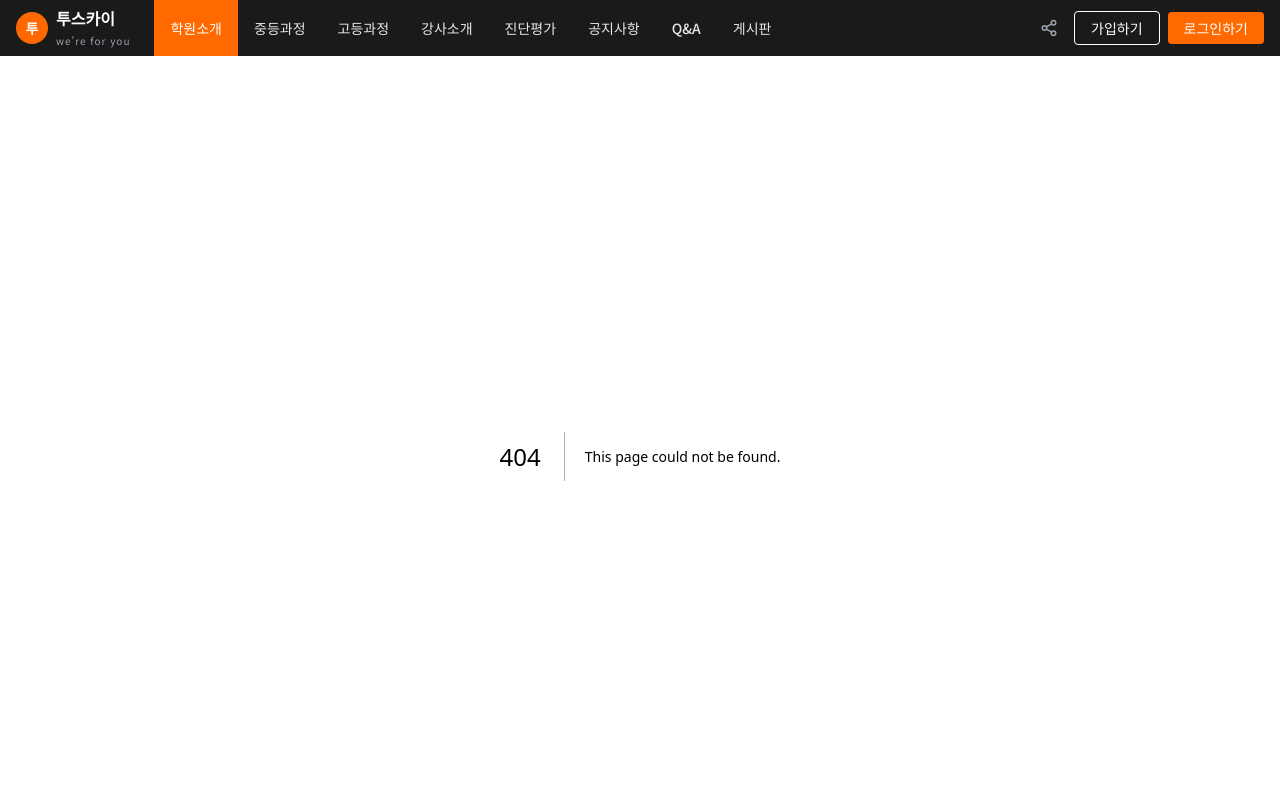
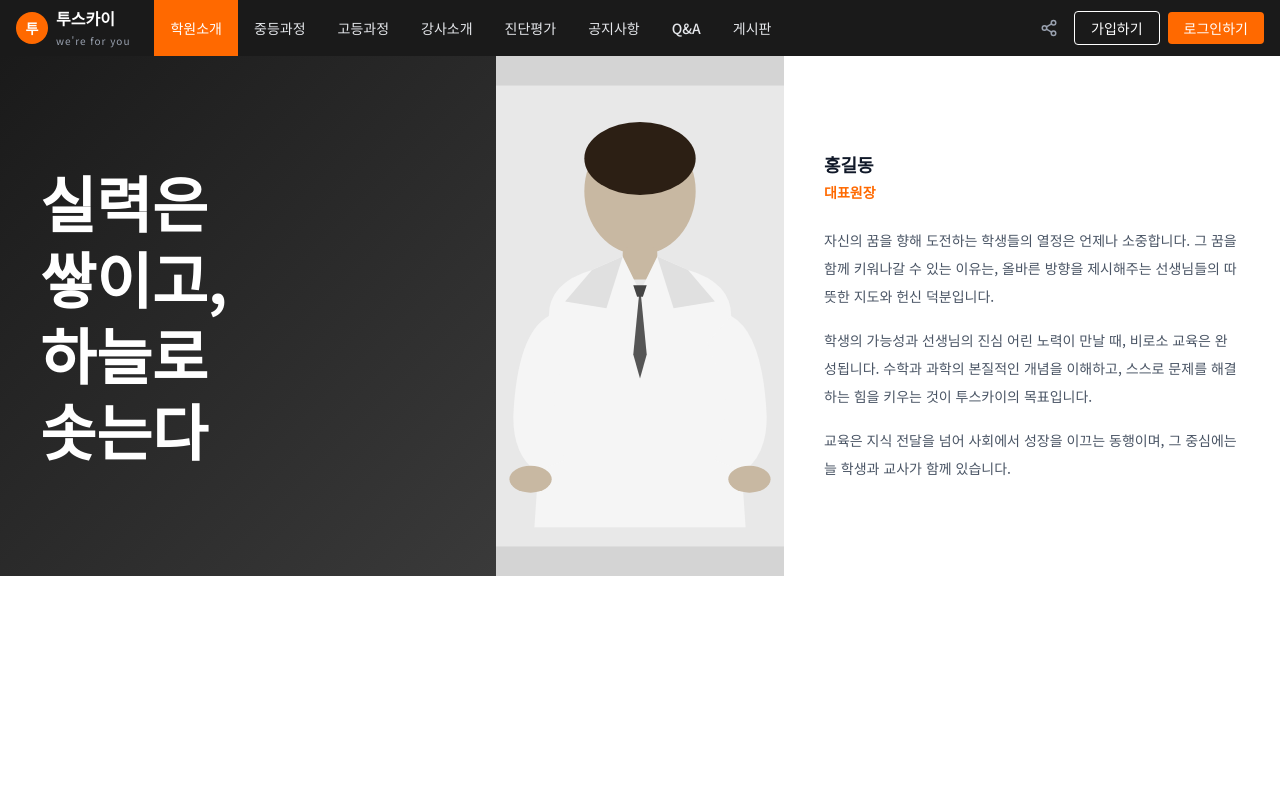
Before and after one commit to jootang2/two-sky, a Next.js app: page /about/intro in a window 1280 px wide. Before the commit this address had no page. Shown: the top 800 px of the page. Built offline with nearby package versions, Linux system fonts and the light colour scheme.

Commit message:
feat: 인사말/연혁 페이지 추가 (/about/intro)

```diff
--- /dev/null
+++ b/app/about/intro/page.tsx
@@ -0,0 +1,112 @@
+import Image from "next/image";
+
+// ─── 수정 포인트 ───────────────────────────────────────────
+const CONTENT = {
+  slogan: ["실력은", "쌓이고,", "하늘로", "솟는다"],   // 좌측 대형 슬로건 (줄 단위 배열)
+
+  director: {
+    name: "홍길동",
+    title: "대표원장",
+    photo: null as string | null,                     // 실제 사진: "/images/director.png"
+    paragraphs: [
+      "자신의 꿈을 향해 도전하는 학생들의 열정은 언제나 소중합니다. 그 꿈을 함께 키워나갈 수 있는 이유는, 올바른 방향을 제시해주는 선생님들의 따뜻한 지도와 헌신 덕분입니다.",
+      "학생의 가능성과 선생님의 진심 어린 노력이 만날 때, 비로소 교육은 완성됩니다. 수학과 과학의 본질적인 개념을 이해하고, 스스로 문제를 해결하는 힘을 키우는 것이 투스카이의 목표입니다.",
+      "교육은 지식 전달을 넘어 사회에서 성장을 이끄는 동행이며, 그 중심에는 늘 학생과 교사가 함께 있습니다.",
+    ],
+  },
+};
+// ────────────────────────────────────────────────────────────
+
+function DirectorPhotoPlaceholder() {
+  return (
+    <svg viewBox="0 0 300 480" fill="none" xmlns="http://www.w3.org/2000/svg" className="w-full h-full">
+      {/* 배경 */}
+      <rect width="300" height="480" fill="#e8e8e8" />
+      {/* Head */}
+      <ellipse cx="150" cy="110" rx="58" ry="66" fill="#c8b8a2" />
+      {/* Hair */}
+      <ellipse cx="150" cy="76" rx="58" ry="38" fill="#2c1f14" />
+      {/* Neck */}
+      <rect x="132" y="168" width="36" height="34" rx="6" fill="#c8b8a2" />
+      {/* Shirt */}
+      <path d="M55 240 Q55 205 100 192 L132 178 L150 215 L168 178 L200 192 Q245 205 245 240 L260 460 H40 Z" fill="#f5f5f5" />
+      {/* Left lapel */}
+      <path d="M100 192 L132 178 L115 232 L72 225 Z" fill="#e0e0e0" />
+      {/* Right lapel */}
+      <path d="M200 192 L168 178 L185 232 L228 225 Z" fill="#e0e0e0" />
+      {/* Tie */}
+      <path d="M150 208 L157 280 L150 305 L143 280 Z" fill="#555" />
+      <path d="M143 208 L157 208 L153 220 L147 220 Z" fill="#444" />
+      {/* Left arm */}
+      <path d="M55 240 Q22 258 18 345 Q18 385 42 402 L72 390 Q58 355 62 310 L80 268 Z" fill="#f5f5f5" />
+      {/* Right arm */}
+      <path d="M245 240 Q278 258 282 345 Q282 385 258 402 L228 390 Q242 355 238 310 L220 268 Z" fill="#f5f5f5" />
+      {/* Hands */}
+      <ellipse cx="36" cy="410" rx="22" ry="14" fill="#c8b8a2" />
+      <ellipse cx="264" cy="410" rx="22" ry="14" fill="#c8b8a2" />
+    </svg>
+  );
+}
+
+export default function IntroPage() {
+  const { slogan, director } = CONTENT;
+
+  return (
+    <div className="min-h-screen bg-white">
+      {/* 메인 섹션 */}
+      <section className="flex flex-col md:flex-row min-h-[520px]">
+
+        {/* 좌측: 슬로건 */}
+        <div
+          className="flex-1 flex flex-col justify-center px-10 py-16 md:py-0"
+          style={{
+            background: "linear-gradient(135deg, #1a1a1a 0%, #2d2d2d 60%, #3a3a3a 100%)",
+          }}
+        >
+          <div>
+            {slogan.map((line, i) => (
+              <p
+                key={i}
+                className="font-black leading-tight text-white"
+                style={{ fontSize: "clamp(2.2rem, 5vw, 3.8rem)" }}
+              >
+                {line}
+              </p>
+            ))}
+          </div>
+        </div>
+
+        {/* 중앙: 원장 사진 */}
+        <div className="w-full md:w-72 bg-[#d4d4d4] flex items-end justify-center overflow-hidden shrink-0">
+          {director.photo ? (
+            <Image
+              src={director.photo}
+              alt={`${director.name} ${director.title}`}
+              width={288}
+              height={520}
+              className="object-cover object-top w-full h-full"
+            />
+          ) : (
+            <div className="w-full h-[360px] md:h-full flex items-end">
+              <DirectorPhotoPlaceholder />
+            </div>
+          )}
+        </div>
+
+        {/* 우측: 소개 텍스트 */}
+        <div className="flex-1 flex flex-col justify-center px-10 py-16 md:py-0 bg-white">
+          <p className="text-lg font-bold text-gray-900 mb-1">{director.name}</p>
+          <p className="text-orange-500 text-sm font-semibold mb-6">{director.title}</p>
+          <div className="space-y-4">
+            {director.paragraphs.map((para, i) => (
+              <p key={i} className="text-gray-600 text-sm leading-7">
+                {para}
+              </p>
+            ))}
+          </div>
+        </div>
+
+      </section>
+    </div>
+  );
+}
```
